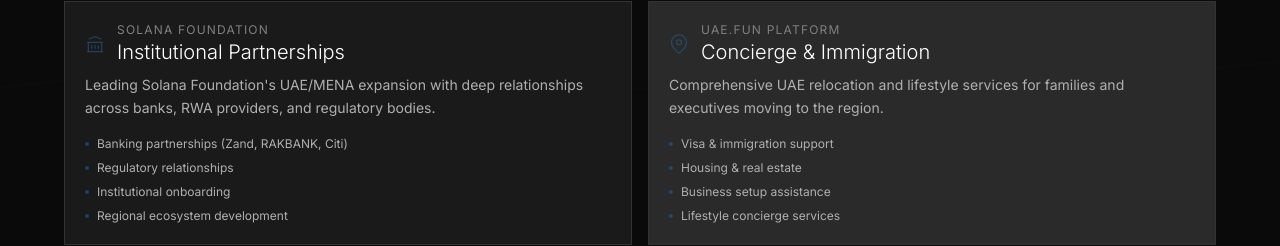
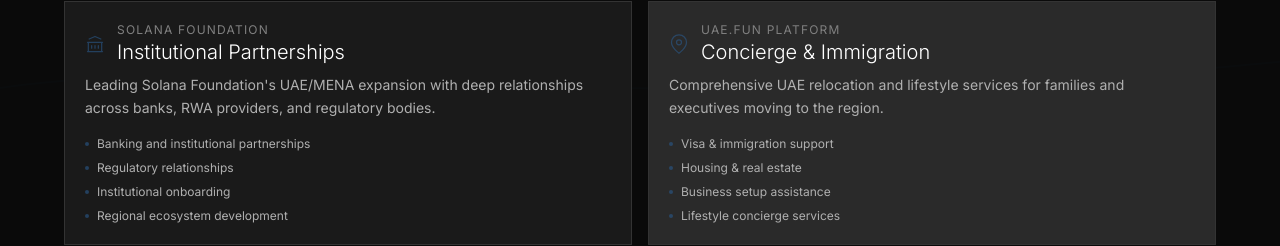
Before and after one commit to riverventures/riverventures-site, a Next.js app: page / in a window 1280 px wide. Shown: the part 1456-1702 px from the top of the page. Built offline with nearby package versions, Linux system fonts and the light colour scheme.

Commit message:
Remove specific bank names from services

```diff
--- a/src/components/Services.tsx
+++ b/src/components/Services.tsx
@@ -26,7 +26,7 @@
       title: "Institutional Partnerships",
       subtitle: "Solana Foundation",
       description: "Leading Solana Foundation's UAE/MENA expansion with deep relationships across banks, RWA providers, and regulatory bodies.",
-      highlights: ["Banking partnerships (Zand, RAKBANK, Citi)", "Regulatory relationships", "Institutional onboarding", "Regional ecosystem development"],
+      highlights: ["Banking and institutional partnerships", "Regulatory relationships", "Institutional onboarding", "Regional ecosystem development"],
       icon: (
         <svg className="w-5 h-5" viewBox="0 0 24 24" fill="none" stroke="currentColor" strokeWidth="1.5">
           <path d="M3 21h18M3 10h18M5 6l7-3 7 3M4 10v11M20 10v11M8 14v3M12 14v3M16 14v3" strokeLinecap="round" strokeLinejoin="round"/>
```
